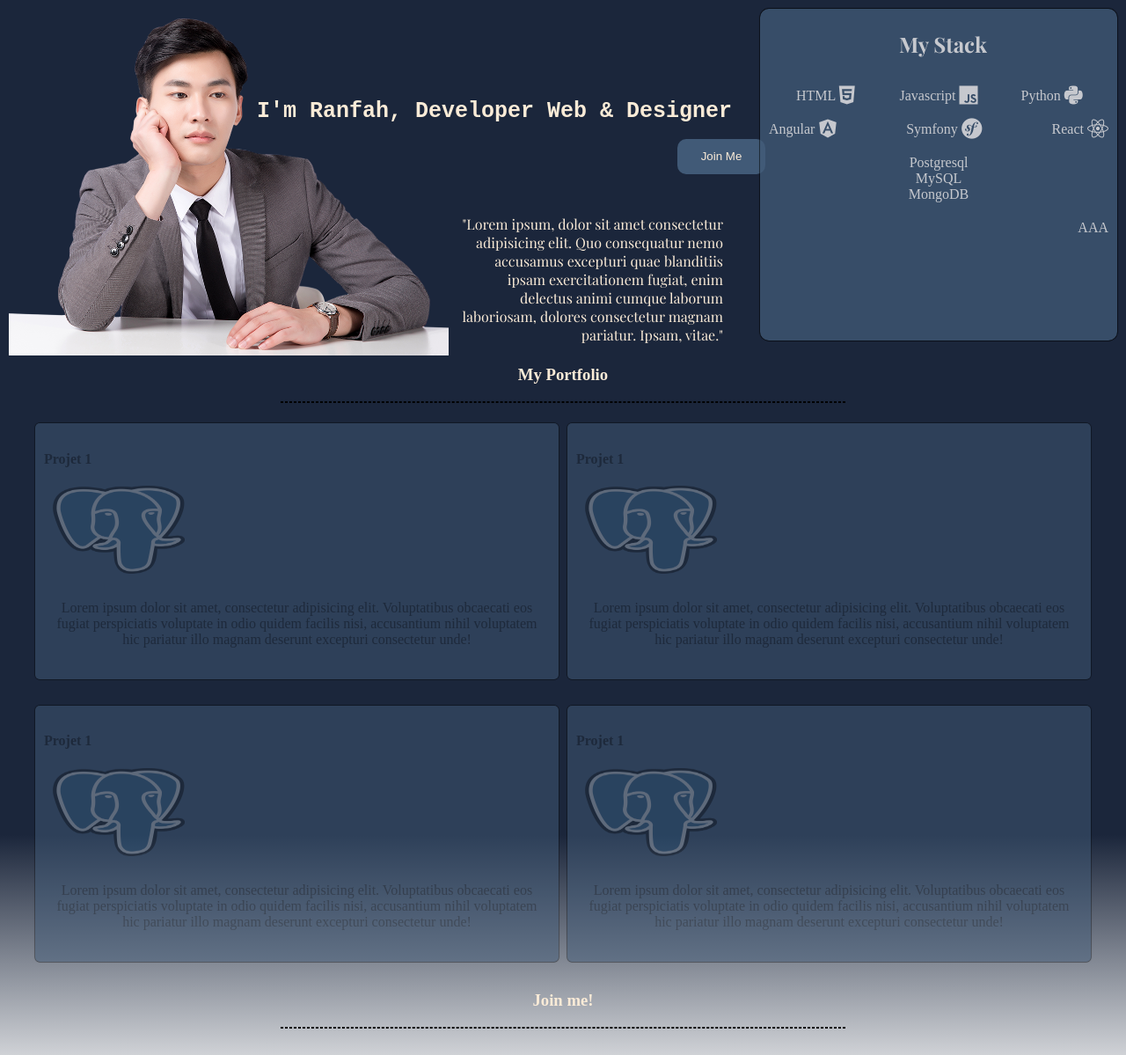
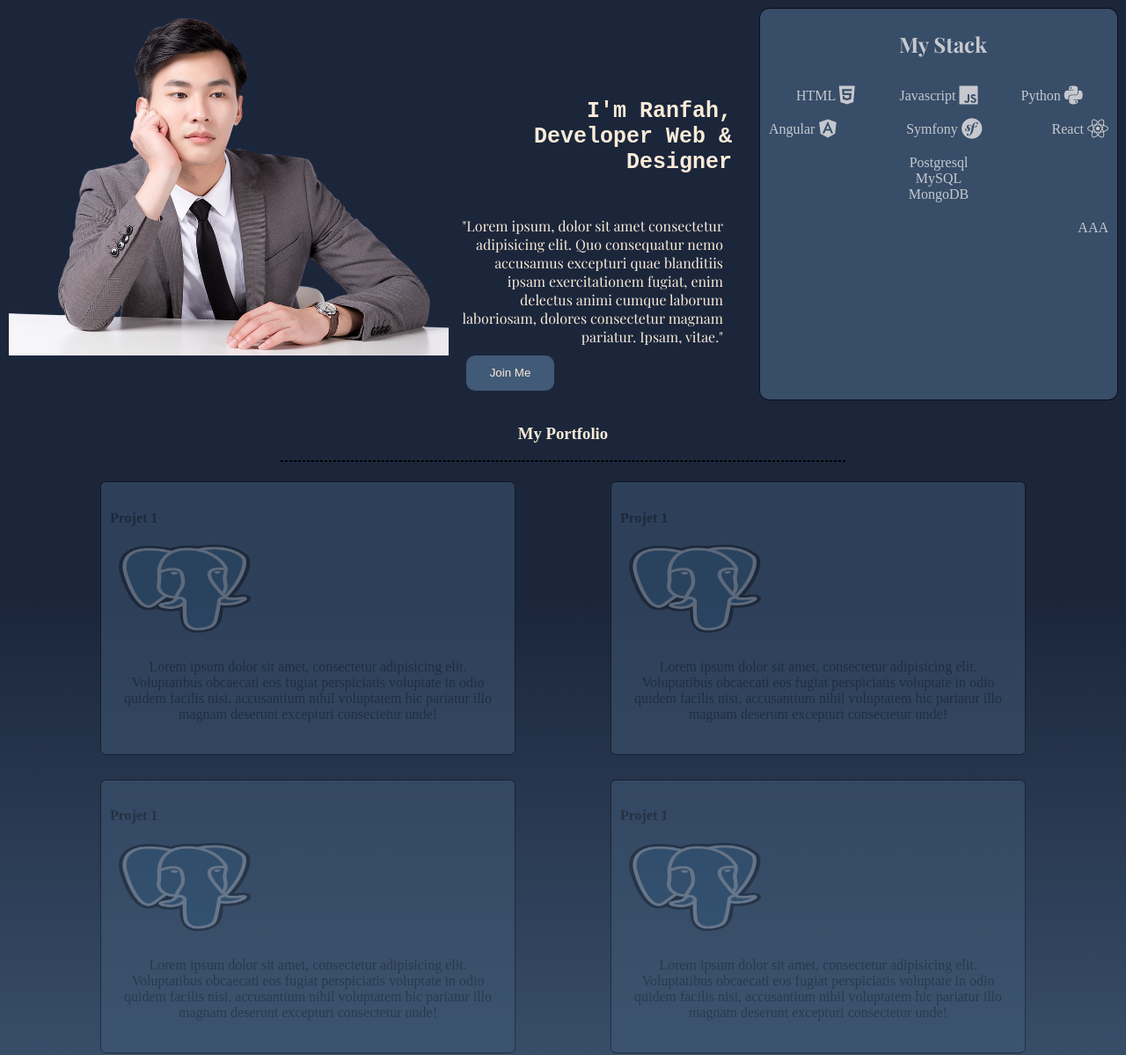
Before and after one commit to Ranfah/myportfolio, a plain HTML site: page index.html in a window 1280 px wide. Shown: the top 1199 px of the page at 88% size. Drawn offline with nearby package versions, Linux system fonts and the light colour scheme; a web font is replaced by a local one.

Commit message:
responsive-header

```diff
--- a/assets/style.css
+++ b/assets/style.css
@@ -1,7 +1,7 @@
 @import url('https://fonts.googleapis.com/css2?family=Playfair+Display:ital,wght@0,400;0,500;0,600;0,700;0,800;0,900;1,400;1,500;1,600;1,700;1,800;1,900&family=Roboto+Mono:ital,wght@0,100;0,200;0,400;0,600;1,700&display=swap');
 body{
     margin: 0;
-    background:linear-gradient(#1B263B 75%,white);
+    background:linear-gradient(#1B263B 50%,#415A77);
 }
 .container{
     display: flex;
@@ -70,15 +70,17 @@ img{
 .experience_perso{
     color: black;
     position: relative;
-    margin: 0px 25px 0px 25px;
+    margin: 0px 100px 0px 100px;
     height: auto;
     border-radius: 10px;
     display: flex;
     flex-direction: column;
 }
 .portofolio_1{
+
     display: grid;
     grid-template-columns: 1fr 1fr;
+    gap: 100px;
     height: 200px;
     margin: 10px;
     height: auto;
@@ -87,6 +89,7 @@ img{
 .portofolio_2{
     display: grid;
     grid-template-columns: 1fr 1fr;
+    gap: 100px;
     height: 200px;
     margin: 10px;
     height: auto;
@@ -118,9 +121,11 @@ img{
     opacity: 50%;
     text-decoration: none;
 }
-.style_link:hover, .projet_link_1:hover, .projet_link_2:hover,.projet_link_3:hover,.projet_link_3:hover {
+.style_link:hover, .projet_link_1:hover, .projet_link_2:hover,.projet_link_3:hover,.projet_link_4:hover {
     opacity: 100%;
     color: antiquewhite;
+    background: none;
+    border: none;
 }
 .etude_perso{
     border: solid 2px black;
@@ -129,10 +134,10 @@ img{
     border-radius: 10px;
 }
 .text_title{
-    text-align: center;
     font-family: monospace;
     position: relative;
     font-size: 25px;
+    padding-left: 500px;
     text-align: end;
 
 }
@@ -145,6 +150,7 @@ img{
     font-family: 'Playfair Display', serif;
 }
 .text_title_stack{
+    position: relative;
     text-align: center;
     font-family:'Playfair Display',serif;
     font-size: x-large;
@@ -156,7 +162,9 @@ img{
     height: auto;
 }
 .style_inter_ligne{
+    position: relative;
     text-align: center;
+    width: 100%;
 }
 .text_portfolio{
     height: auto;
@@ -200,8 +208,9 @@ img{
 }
 button{
     position: relative;
-    left: 750px;
     align-content: end;
+    margin-top: 25px;
+    margin-left: 510px;
 }
 .btn_style:hover{
     background: none;
--- a/index.html
+++ b/index.html
@@ -18,9 +18,10 @@ href="https://cdnjs.cloudflare.com/ajax/libs/font-awesome/6.4.0/css/all.min.css"
                 </div>
                 <div class="style_text">
                     <h1 class="text_title">I'm Ranfah, Developer Web & Designer</h1>
-                    <button class="btn_style">Join Me</button>
                     <p class="text_bio">"Lorem ipsum, dolor sit amet consectetur adipisicing elit. Quo consequatur nemo accusamus excepturi quae blanditiis ipsam exercitationem fugiat, enim delectus animi cumque laborum laboriosam, dolores consectetur magnam pariatur. Ipsam, vitae."</p>
+
                 </div>
+                <button class="btn_style">Join Me</button>
             </div>
             <div class="cote_gauche">
                 <h3 class="text_title_stack">My Stack</h3>
```
